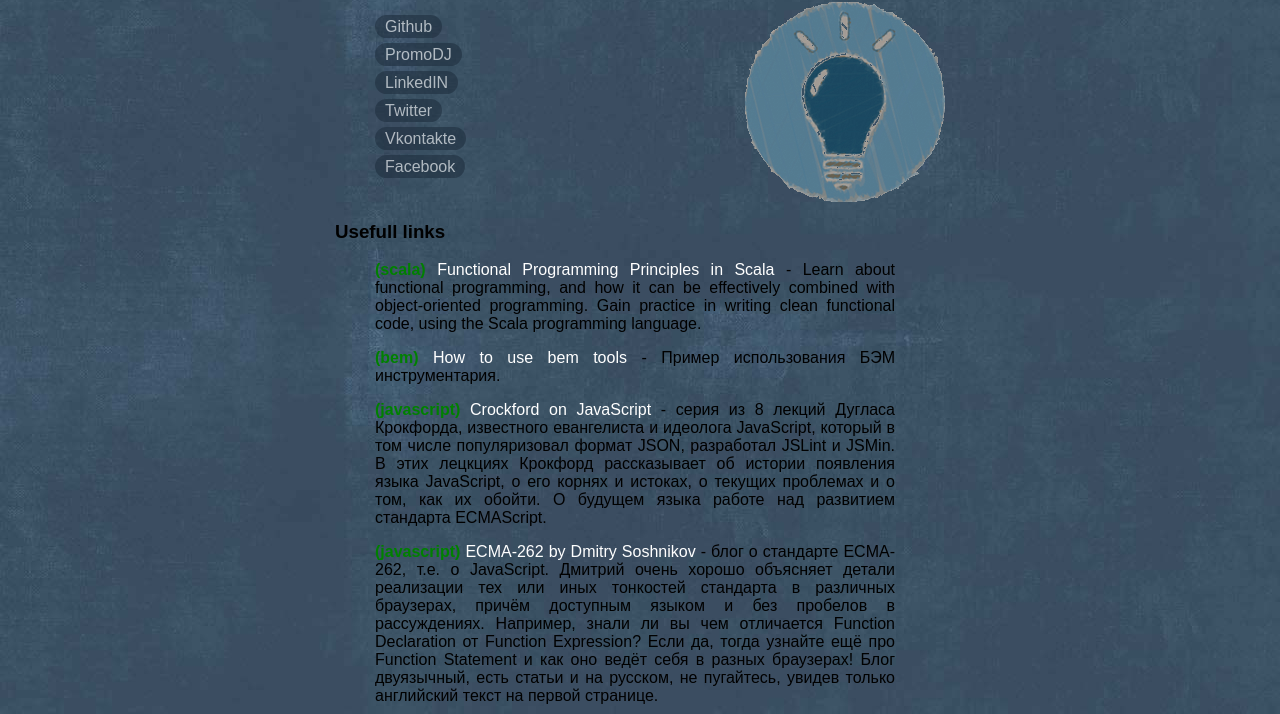
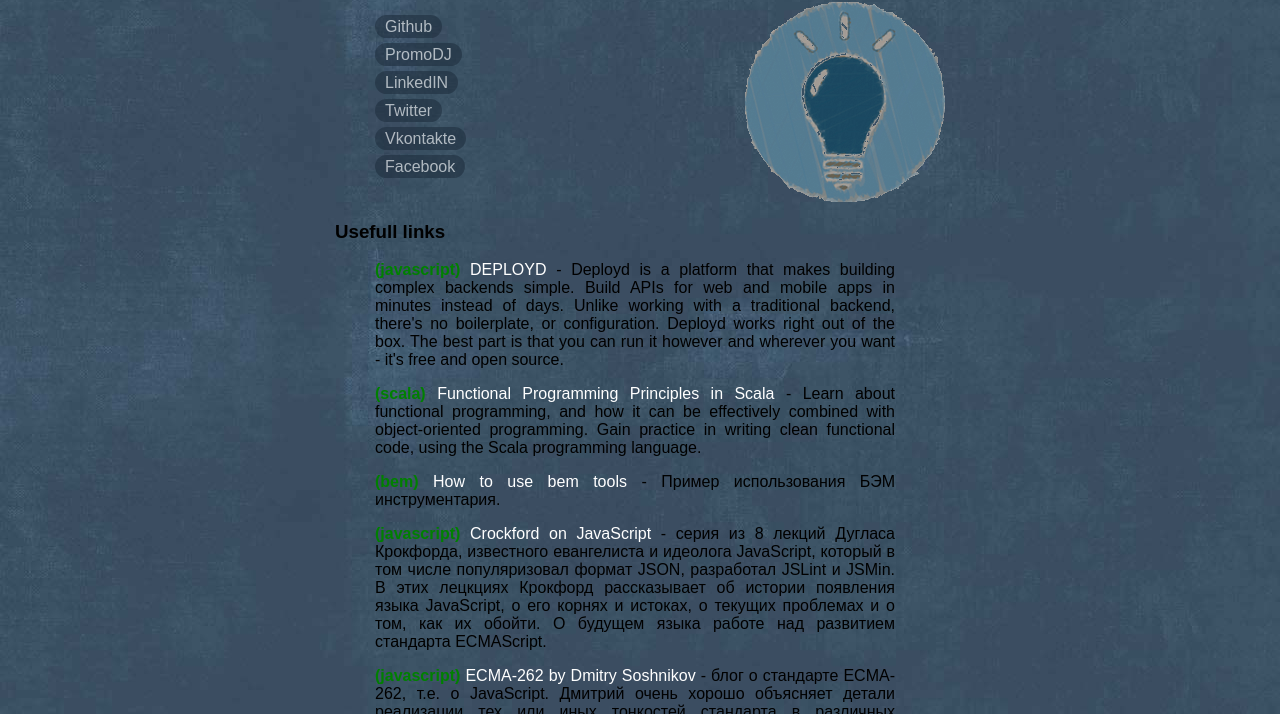
Before and after one commit to lexich/lexich.github.io, a plain HTML site: page index.html in a window 1280 px wide. Shown: the part 86-800 px from the top of the page. Drawn offline with nearby package versions, Linux system fonts and the light colour scheme; a web font is replaced by a local one.

Commit message:
deployd.com

```diff
--- a/index.html
+++ b/index.html
@@ -53,6 +53,8 @@
     <div id="external-links" class="markdown">
       <textarea>
 ###Usefull links
+> **(javascript)** [DEPLOYD](http://deployd.com/) - Deployd is a platform that makes building complex backends simple. Build APIs for web and mobile apps in minutes instead of days. Unlike working with a traditional backend, there's no boilerplate, or configuration. Deployd works right out of the box. The best part is that you can run it however and wherever you want - it's free and open source.
+
 > **(scala)** [Functional Programming Principles in Scala](https://www.coursera.org/course/progfun) - Learn about functional programming, and how it can be effectively combined with object-oriented programming. Gain practice in writing clean functional code, using the Scala programming language.
 
 > **(bem)** [How to use bem tools](http://klierik.com/blog/howto-use-bem-tools) - Пример использования БЭМ инструментария.
```
